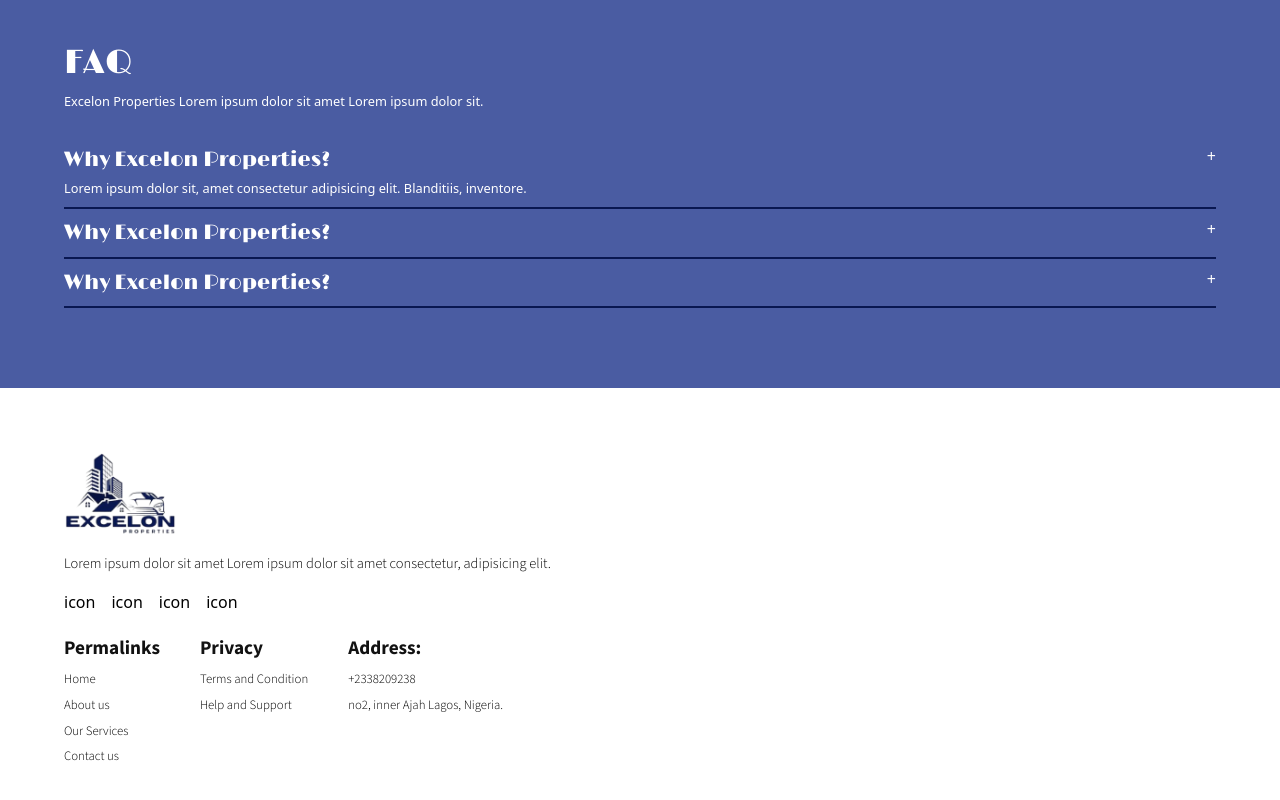
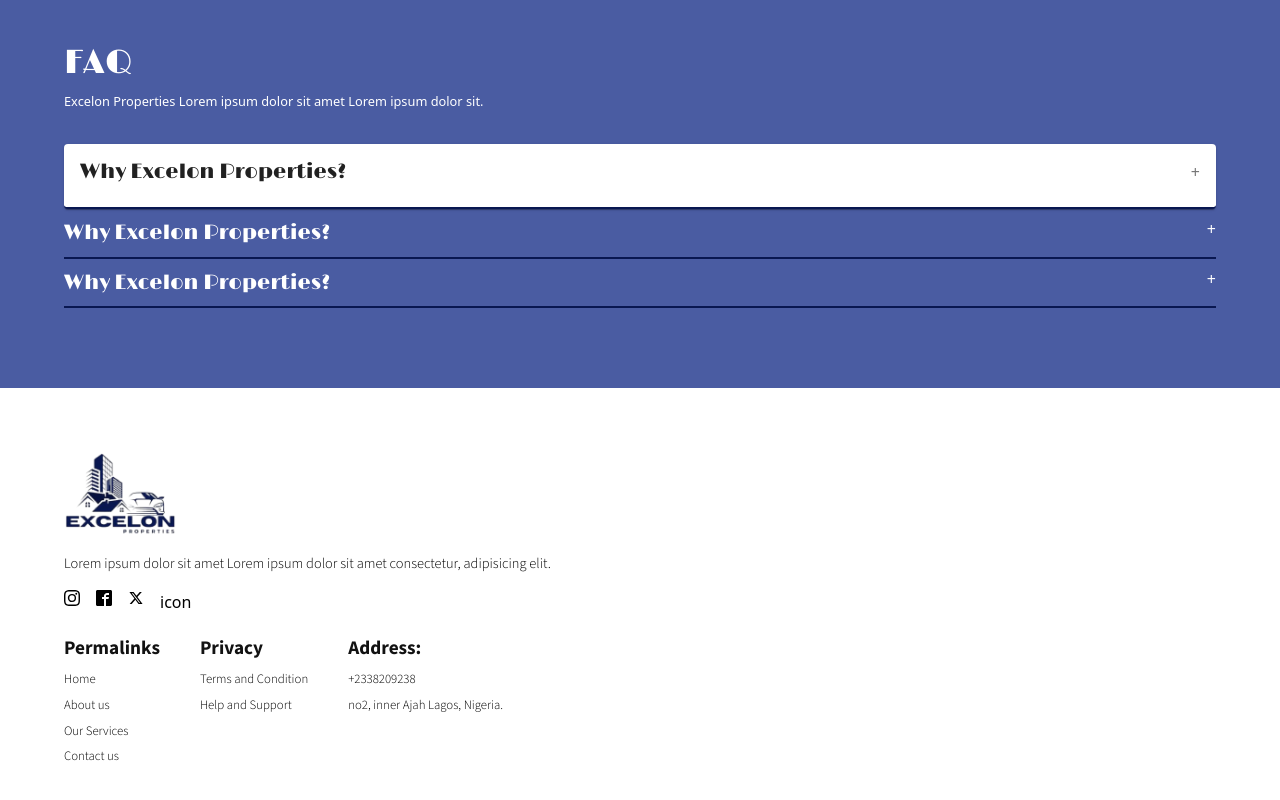
Before and after one commit to CJWALT/excelonv1, a React (Create React App) app: page / in a window 1280 px wide. Shown: the part 3698-4498 px from the top of the page. Built offline with nearby package versions, Linux system fonts and the light colour scheme.

Commit message:
refactored footer section, add social icon

```diff
--- a/package.json
+++ b/package.json
@@ -3,6 +3,9 @@
   "version": "0.1.0",
   "private": true,
   "dependencies": {
+    "@emotion/react": "^11.11.4",
+    "@emotion/styled": "^11.11.5",
+    "@mui/material": "^5.15.19",
     "@testing-library/jest-dom": "^5.17.0",
     "@testing-library/react": "^13.4.0",
     "@testing-library/user-event": "^13.5.0",
--- a/src/components/Faq.jsx
+++ b/src/components/Faq.jsx
@@ -1,4 +1,11 @@
 import React from 'react'
+
+
+import Accordion from '@mui/material/Accordion';
+import AccordionActions from '@mui/material/AccordionActions';
+import AccordionSummary from '@mui/material/AccordionSummary';
+import AccordionDetails from '@mui/material/AccordionDetails';
+
 
 function Faq() {
   return (
@@ -9,12 +16,27 @@ function Faq() {
                 <small className='blockborder-2 border-red-400'>Excelon Properties Lorem ipsum dolor sit amet Lorem ipsum dolor sit.</small>
             </div>
         <div className='flex flex-col gap-2'>
-            <span className='border-b-2 pb-2 border-[#091751] block'>
-                <span className='flex flex-row justify-between'>
-                <h5 className='text-[1.3rem] font-[limelight]'>Why Excelon Properties? </h5>  <span className='block'>+</span>
-                    </span>
-                <small>Lorem ipsum dolor sit, amet consectetur adipisicing elit. Blanditiis, inventore.</small>
-            </span>
+            <Accordion className='border-b-2 pb-2 border-[#091751] block'>
+                <AccordionSummary
+                expandIcon={'+'}
+                aria-controls="panel1-content"
+                id="panel1-header"
+
+                className='flex flex-row justify-between'>
+                        <h5 className='text-[1.3rem] font-[limelight]'>Why Excelon Properties? </h5>
+                            </AccordionSummary>
+                <AccordionDetails>Lorem ipsum dolor sit, amet consectetur adipisicing elit. Blanditiis, inventore.</AccordionDetails>
+            </Accordion>
+
+
+
+
+
+
+
+
+
+
             <span className='border-b-2 pb-2 border-[#091751] block'>
                 <span className='flex flex-row justify-between'>
                 <h5 className='text-[1.3rem] font-[limelight]'>Why Excelon Properties? </h5>  <span className='block'>+</span>
--- a/src/components/Footer.jsx
+++ b/src/components/Footer.jsx
@@ -1,5 +1,8 @@
 import React from 'react'
 import { Link } from 'react-router-dom'
+import { BsInstagram } from "react-icons/bs";
+import { ImFacebook2 } from 'react-icons/im';
+import { RiTwitterXFill } from "react-icons/ri";
 
 function Footer() {
   return (
@@ -11,9 +14,9 @@ function Footer() {
         Lorem ipsum dolor sit amet Lorem ipsum dolor sit amet consectetur, adipisicing elit.
         </p>
         <div className='flex gap-4'>
-            <span>icon</span>
-            <span>icon</span>
-            <span>icon</span>
+            <span><BsInstagram /></span>
+            <span><ImFacebook2 /></span>
+            <span><RiTwitterXFill /></span>
             <span>icon</span>
         </div>
       </div>
```
Also changed, not shown: 1 other file (tests, documents, lock files or other folders).
